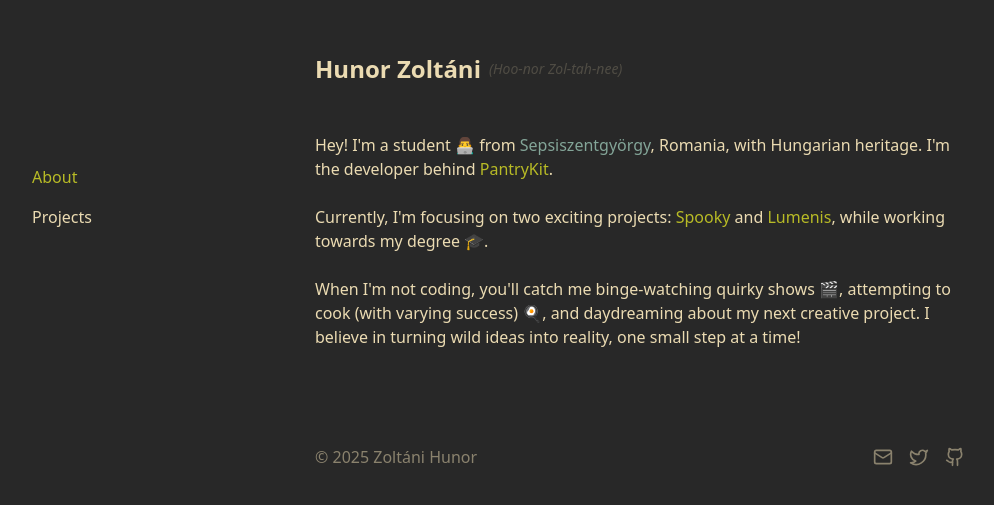
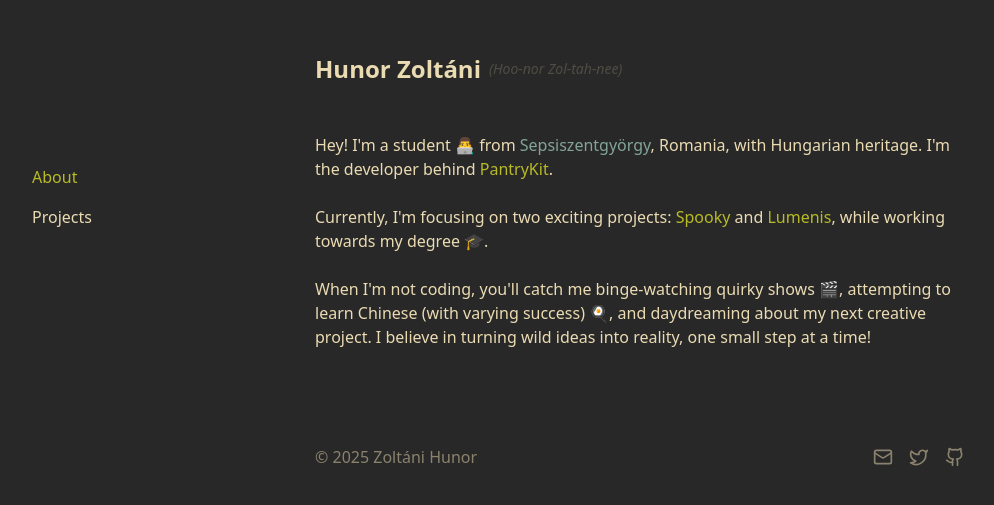
Before and after one commit to Ronuhz/ronuhz.me, a Next.js app: page / in a window 1280 px wide. Shown: the part 203-708 px from the top of the page, without its empty margins (0-994 px from the left). Built offline with nearby package versions, Linux system fonts and the light colour scheme.

Commit message:
Modified description on About

```diff
--- a/src/app/page.tsx
+++ b/src/app/page.tsx
@@ -31,7 +31,7 @@ export default function Home() {
       </p>
 
       <p>
-        {"When I'm not coding, you'll catch me binge-watching quirky shows 🎬, attempting to cook (with varying success) 🍳, and daydreaming about my next creative project. I believe in turning wild ideas into reality, one small step at a time!"}
+        {"When I'm not coding, you'll catch me binge-watching quirky shows 🎬, attempting to learn Chinese (with varying success) 🍳, and daydreaming about my next creative project. I believe in turning wild ideas into reality, one small step at a time!"}
       </p>
     </main>
   );
```
